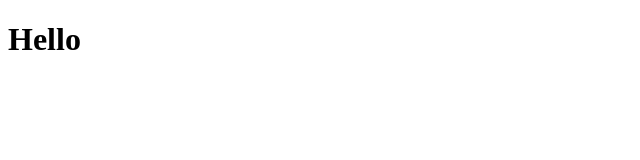
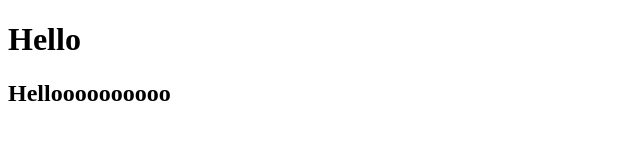
Before and after one commit to sharikazaman/demowebsite, a plain HTML site: page index.html in a window 1280 px wide. Shown: the whole page, without its empty margins (0-640 px from the left). Drawn offline with Linux system fonts and the light colour scheme.

Commit message:
h2 added

```diff
--- a/index.html
+++ b/index.html
@@ -8,6 +8,7 @@
 <body>
 
    <h1>Hello</h1>
+   <h2>Helloooooooooo</h2>
 
 </body>
 </html>
```
